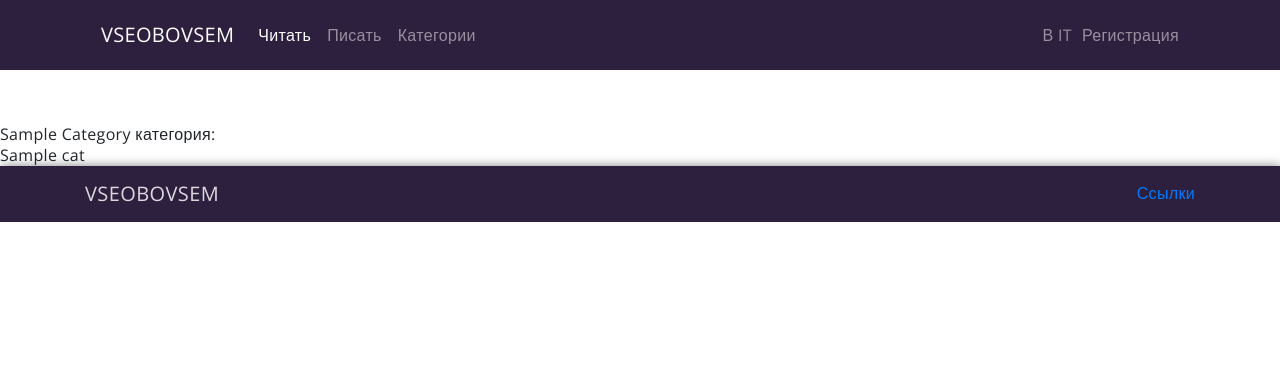
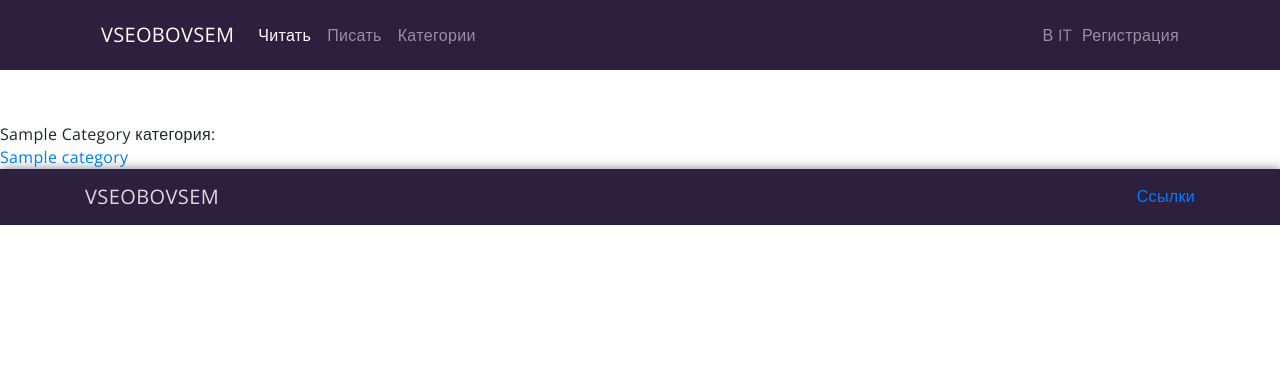
Before and after one commit to Beloslav13/django_site, a Django app: template voit_it/blogengine/templates/blogengine/category_detail.html in a window 1280 px wide. Shown: the top 370 px of the page. Run offline with Django 3.2, Linux system fonts and the light colour scheme; the template is opened without the code that fills it: most values are stand-ins (such as "Sample title", 1, 10 or a date in 2020); some libraries are stand-ins or nearby versions.

Commit message:
добавил ссылка на посты с категориями

```diff
--- a/voit_it/blogengine/templates/blogengine/category_detail.html
+++ b/voit_it/blogengine/templates/blogengine/category_detail.html
@@ -13,11 +13,9 @@
     {{ category.title|title }} категория:
 </p>
 
-{% for cat in category.posts.all %}
+{% for category in category.posts.all %}
 
-<p>
-    {{ cat }}
-</p>
+<a href="{{ category.get_absolute_url }}"> {{category.title }}</a>
 
 {% endfor %}
 
```
